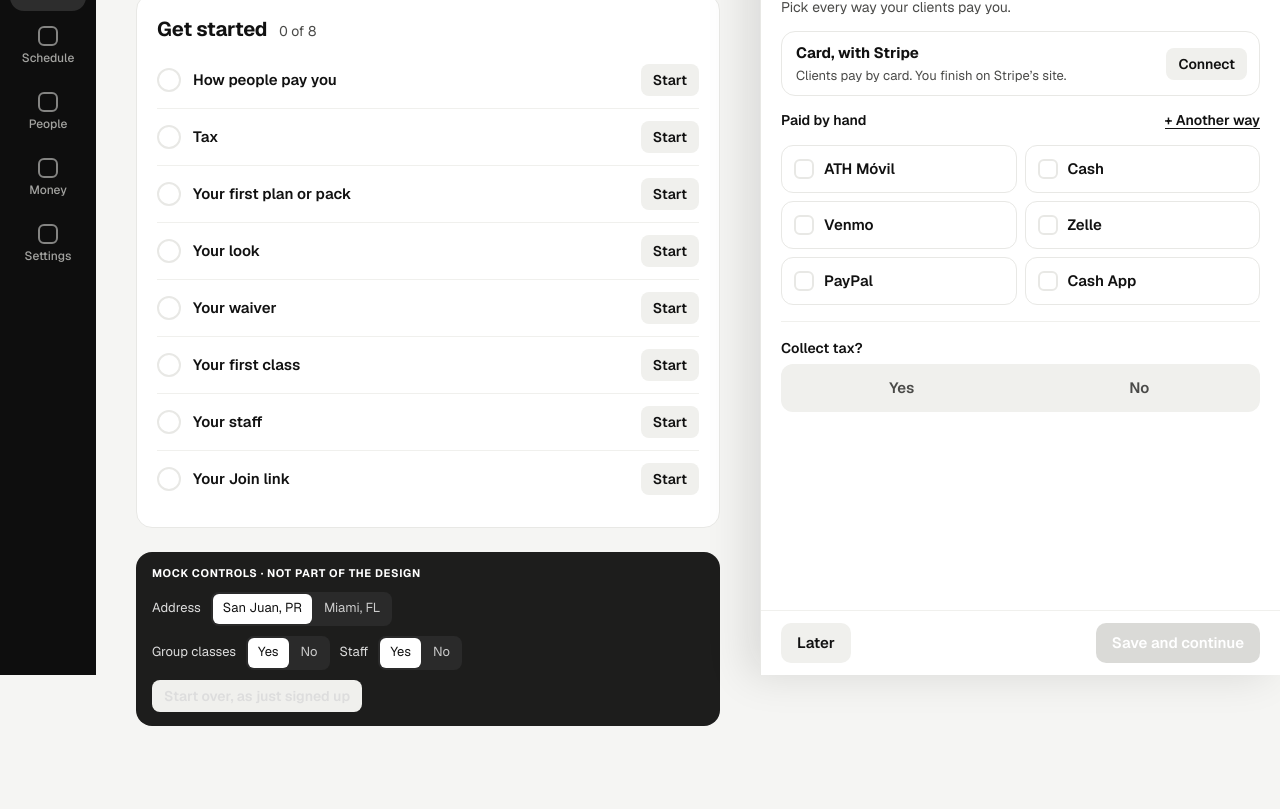
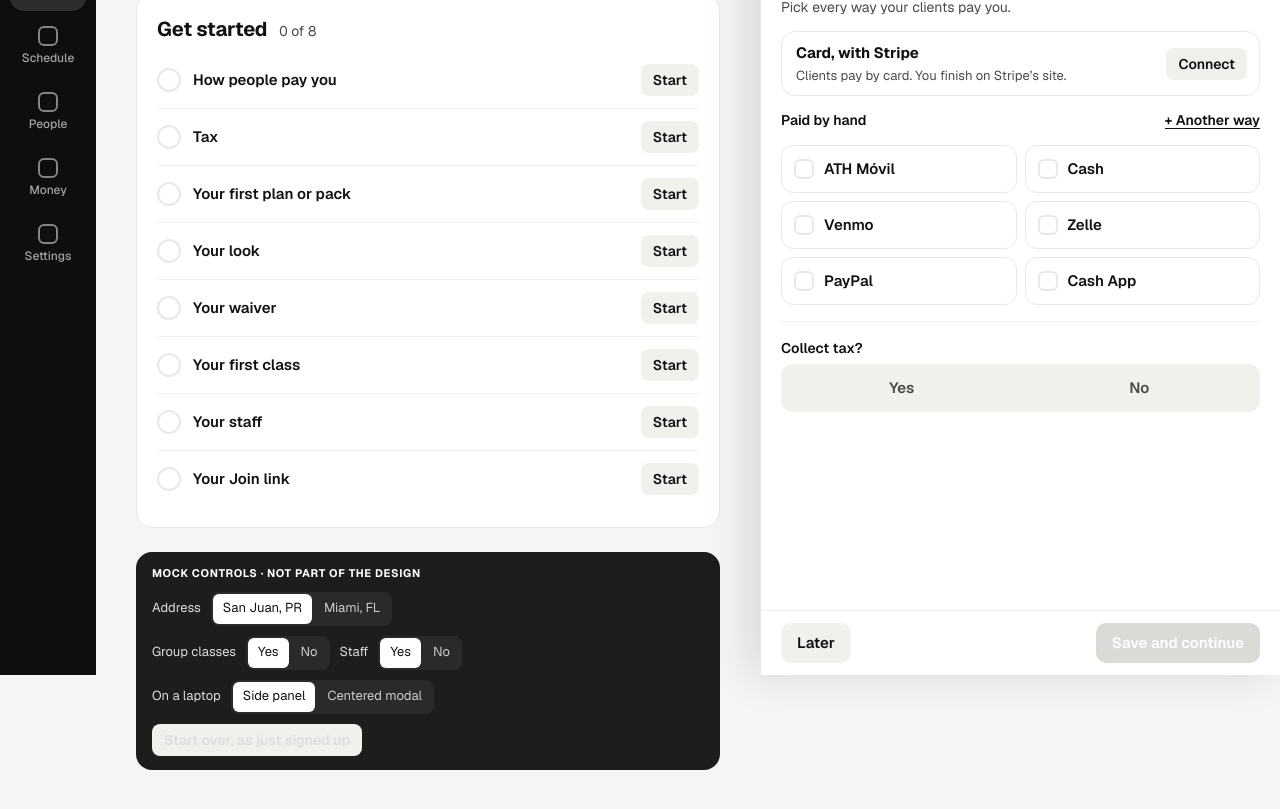
Before and after one commit to dlebron78/zana-labs, a plain HTML site: page p/get-started/index.html in a window 1280 px wide. Shown: the part 125-934 px from the top of the page. Drawn offline with nearby package versions, Linux system fonts and the light colour scheme.

Commit message:
Get started mock: side panel or centered modal on a laptop
Co-Authored-By: Claude Opus 5.5 <noreply@anthropic.com>
Claude-Session: https://claude.ai/code/session_01GRLHdzfnin2u4u3DDPkSFs

```diff
--- a/p/get-started/index.html
+++ b/p/get-started/index.html
@@ -163,7 +163,12 @@ h1{margin:4px 0 20px;font-size:40px;font-weight:700;letter-spacing:-.03em;line-h
 .away .tag{font-size:11px;font-weight:700;letter-spacing:.08em;text-transform:uppercase;color:#777}
 .away .bx .btn{width:100%}
 
-@media (min-width:761px){body.wzopen .page{margin-right:520px}}
+@media (min-width:761px){
+  body.wzopen.panel .page{margin-right:520px}
+  .wz.modal{left:50%;right:auto;top:50%!important;transform:translate(-50%,-50%);width:600px;height:min(660px,calc(var(--vh) - 48px));border:1px solid var(--line);border-radius:20px;box-shadow:0 24px 60px rgba(17,17,17,.28)}
+  .scrim{position:fixed;inset:0;background:rgba(17,17,17,.38);z-index:39}
+}
+@media (max-width:760px){.scrim{display:none}}
 @media (max-width:760px){
   .band{display:none}
   .phd{display:flex;align-items:center;gap:10px;height:56px;padding:0 16px;background:var(--frame);color:#fff;font-weight:700;position:sticky;top:0;z-index:5}
@@ -203,9 +208,11 @@ h1{margin:4px 0 20px;font-size:40px;font-weight:700;letter-spacing:-.03em;line-h
     <b>Mock controls · not part of the design</b>
     <div class="r">Address <span class="mseg" id="m-where"><button data-v="pr">San Juan, PR</button><button data-v="us">Miami, FL</button></span></div>
     <div class="r">Group classes <span class="mseg" id="m-cls"><button data-v="1">Yes</button><button data-v="0">No</button></span> Staff <span class="mseg" id="m-staff"><button data-v="1">Yes</button><button data-v="0">No</button></span></div>
+    <div class="r">On a laptop <span class="mseg" id="m-box"><button data-v="panel">Side panel</button><button data-v="modal">Centered modal</button></span></div>
     <div class="r"><button class="btn sm" id="m-reset">Start over, as just signed up</button></div>
   </div>
 </main>
+<div class="scrim" id="scrim" hidden></div>
 <div class="wz" id="wz" role="dialog" aria-modal="false" aria-labelledby="wzt" hidden></div>
 <div class="away" id="away" hidden></div>
 <div class="toast" id="toast" hidden></div>
@@ -222,7 +229,7 @@ const TOP=['ATH Móvil','Cash','Venmo','Zelle','PayPal','Cash App'];
 const MORE=['Check','Bank transfer','Own card terminal','Payment link'];
 const PAYTO={'ATH Móvil':['Phone or pATH','787 555 0142'],'Venmo':['Venmo username','@barriofitness'],'Zelle':['Email or phone','pagos@barrio.fit'],'PayPal':['PayPal email','pagos@barrio.fit'],'Cash App':['$Cashtag','$barriofit'],'Bank transfer':['Bank and account','Banco Popular · 1234'],'Payment link':['Link','https://pay.barrio.fit']};
 
-let S;
+let S;let BOX='panel';
 function fresh(keep){
   S={where:keep?S.where:'pr',classes:keep?S.classes:true,staff:keep?S.staff:true,
     methods:[],others:[],more:false,otherName:'',payto:{},card:'none',tax:null,basis:null,rates:[],
@@ -279,7 +286,9 @@ function move(dir){
 function finishStep(st){S.status[S.cur]=st;move(1);}
 
 function drawWz(){
-  const wz=$('#wz');wz.hidden=!S.open;document.body.classList.toggle('wzopen',S.open);if(!S.open)return;
+  const wz=$('#wz');wz.hidden=!S.open;document.body.classList.toggle('wzopen',S.open);
+  document.body.classList.toggle('panel',BOX==='panel');wz.classList.toggle('modal',BOX==='modal');wz.setAttribute('aria-modal',BOX==='modal');
+  $('#scrim').hidden=!(S.open&&BOX==='modal');fit();if(!S.open)return;
   const list=ids();
   if(S.cur==='end'){wz.innerHTML=head(null)+'<div class="wb">'+viewEnd()+'</div><div class="wf"><span class="sp"></span><button class="btn pri" id="go-today">Go to Today</button></div>';
     $('#go-today').onclick=closeWz;$('#wz-x').onclick=closeWz;return;}
@@ -528,15 +537,18 @@ let tt;function toast(t){const el=$('#toast');el.textContent=t;el.hidden=false;c
 function drawAll(){drawToday();drawWz();drawMock();}
 function drawMock(){
   const set=(id,v)=>document.querySelectorAll(id+' button').forEach(b=>b.setAttribute('aria-pressed',b.dataset.v===v));
-  set('#m-where',S.where);set('#m-cls',S.classes?'1':'0');set('#m-staff',S.staff?'1':'0');
+  set('#m-where',S.where);set('#m-box',BOX);set('#m-cls',S.classes?'1':'0');set('#m-staff',S.staff?'1':'0');
 }
 document.querySelectorAll('#m-where button').forEach(b=>b.onclick=()=>{S.where=b.dataset.v;ratesFor();drawAll();});
 document.querySelectorAll('#m-cls button').forEach(b=>b.onclick=()=>{S.classes=b.dataset.v==='1';if(!S.classes&&S.cur==='class')S.cur='join';drawAll();});
 document.querySelectorAll('#m-staff button').forEach(b=>b.onclick=()=>{S.staff=b.dataset.v==='1';if(!S.staff&&S.cur==='staff')S.cur='join';drawAll();});
+document.querySelectorAll('#m-box button').forEach(b=>b.onclick=()=>{BOX=b.dataset.v;S.open=true;drawAll();});
+$('#scrim').onclick=()=>closeWz();
 $('#m-reset').onclick=()=>{fresh(true);drawAll();};
 $('#dateline').textContent=new Date().toLocaleDateString('en-US',{weekday:'long',month:'long',day:'numeric'});
 /* the panel fits the visible screen, keyboard included, so it never scrolls */
-function fit(){const v=window.visualViewport;document.documentElement.style.setProperty('--vh',(v?v.height:innerHeight)+'px');const w=$('#wz');if(w&&v)w.style.top=v.offsetTop+'px';}
+function fit(){const v=window.visualViewport;document.documentElement.style.setProperty('--vh',(v?v.height:innerHeight)+'px');const w=$('#wz');if(!w)return;
+  if(BOX==='modal'&&innerWidth>760){w.style.top='';}else if(v){w.style.top=v.offsetTop+'px';}}
 if(window.visualViewport){visualViewport.addEventListener('resize',fit);visualViewport.addEventListener('scroll',fit);}addEventListener('resize',fit);fit();
 fresh();drawAll();
 </script>
```
